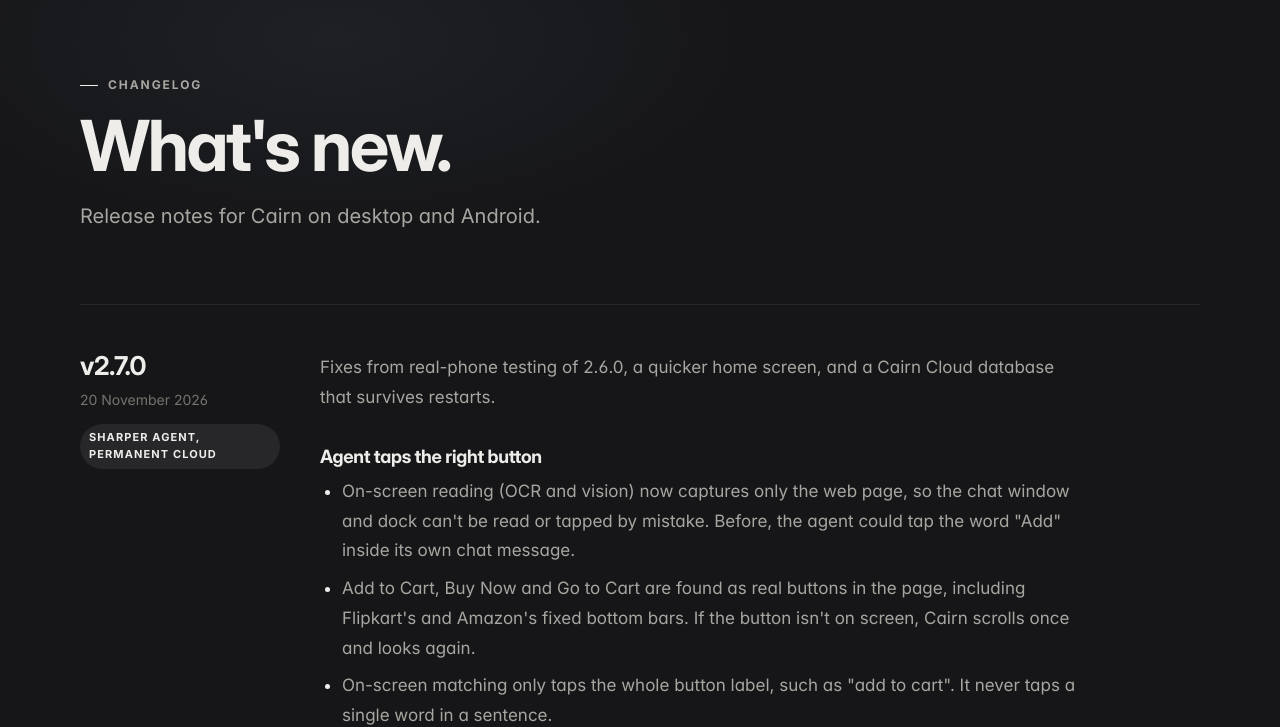
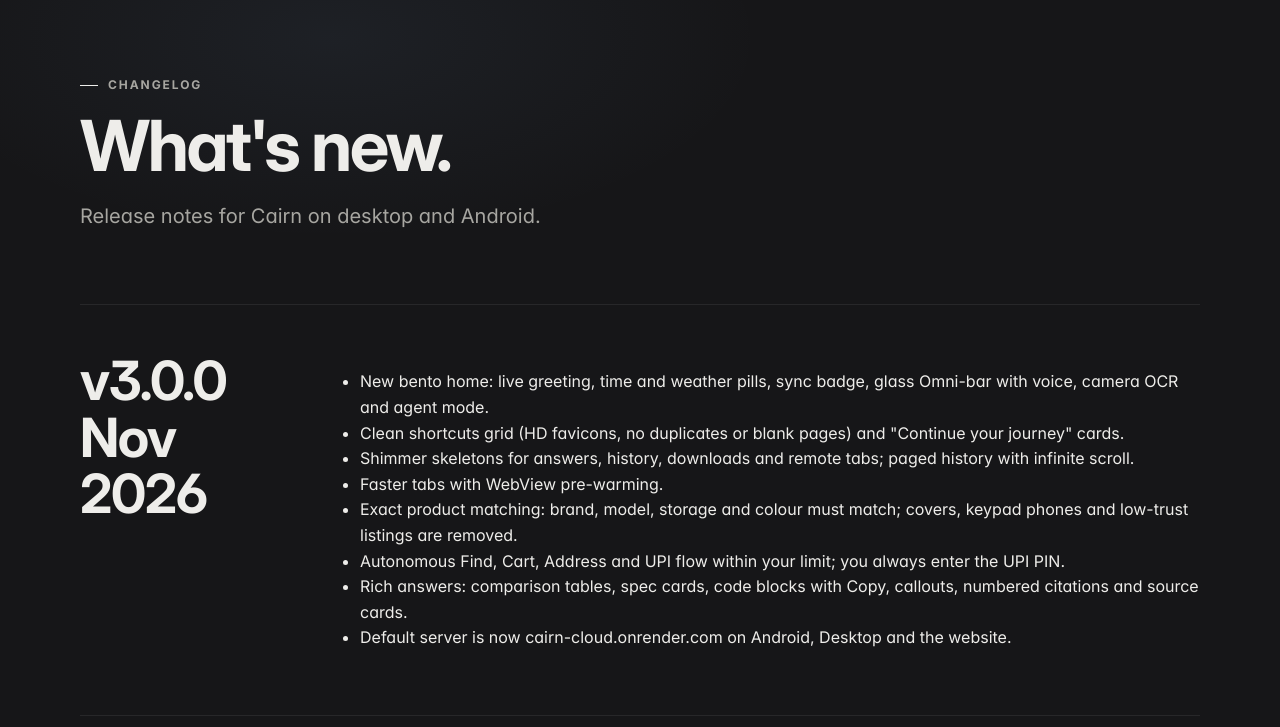
Before and after one commit to jangidpranshu1989-create/cairn, a plain HTML site: page changelog.html in a window 1280 px wide. Shown: the part 73-800 px from the top of the page. Drawn offline with Linux system fonts and the light colour scheme.

Commit message:
deploy: 0c3b76101355a7aabff5dd0465eef61733156a98

```diff
--- a/assets/site.js
+++ b/assets/site.js
@@ -1,6 +1,6 @@
 // Cairn website — small, dependency-free interactions.
 (() => {
-  const API = 'https://cairn-browser.pplx.app/port/8787'; // Cairn Cloud (server/), handles /api/public/contact
+  const API = 'https://cairn-cloud.onrender.com'; // Cairn Cloud (server/), handles /api/public/contact
   const $ = (s, r = document) => r.querySelector(s), $$ = (s, r = document) => [...r.querySelectorAll(s)];
   document.documentElement.classList.remove('no-js');
   const reduce = matchMedia('(prefers-reduced-motion: reduce)').matches;
--- a/changelog.html
+++ b/changelog.html
@@ -41,6 +41,16 @@
 
 <section class="sec" style="padding-top:16px">
   <div class="wrap log">
+  <article><h2>v3.0.0 <span>Nov 2026</span></h2><ul>
+  <li>New bento home: live greeting, time and weather pills, sync badge, glass Omni-bar with voice, camera OCR and agent mode.</li>
+  <li>Clean shortcuts grid (HD favicons, no duplicates or blank pages) and "Continue your journey" cards.</li>
+  <li>Shimmer skeletons for answers, history, downloads and remote tabs; paged history with infinite scroll.</li>
+  <li>Faster tabs with WebView pre-warming.</li>
+  <li>Exact product matching: brand, model, storage and colour must match; covers, keypad phones and low-trust listings are removed.</li>
+  <li>Autonomous Find, Cart, Address and UPI flow within your limit; you always enter the UPI PIN.</li>
+  <li>Rich answers: comparison tables, spec cards, code blocks with Copy, callouts, numbered citations and source cards.</li>
+  <li>Default server is now cairn-cloud.onrender.com on Android, Desktop and the website.</li>
+  </ul></article>
     <article class="rv">
       <div><div class="ver">v2.7.0</div><time datetime="2026-11-20">20 November 2026</time><span class="tag">Sharper agent, permanent cloud</span></div>
       <div class="prose">
@@ -258,7 +268,7 @@
     <div><h4>Company</h4><ul><li><a href="about.html">About</a></li><li><a href="contact.html">Contact</a></li><li><a href="security.html">Security</a></li></ul></div>
     <div><h4>Legal</h4><ul><li><a href="privacy.html">Privacy policy</a></li><li><a href="terms.html">Terms of service</a></li><li><a href="security.html#disclosure">Responsible disclosure</a></li></ul></div>
   </div>
-  <div class="base"><span>© <span data-year>2026</span> Cairn. All rights reserved.</span><span>v2.7.0 · Built with Groq &amp; NVIDIA NIM</span></div>
+  <div class="base"><span>© <span data-year>2026</span> Cairn. All rights reserved.</span><span>v3.0.0 · Built with Groq &amp; NVIDIA NIM</span></div>
 </div></footer>
 <script src="assets/site.js" defer></script>
 </body>
```
Also changed, not shown: 404.html (+1 -1 lines), about.html (+1 -1 lines), contact.html (+1 -1 lines), download.html (+2 -2 lines), features.html (+1 -1 lines), index.html (+1 -1 lines), pricing.html (+1 -1 lines), privacy.html (+1 -1 lines), security.html (+1 -1 lines), terms.html (+1 -1 lines).
